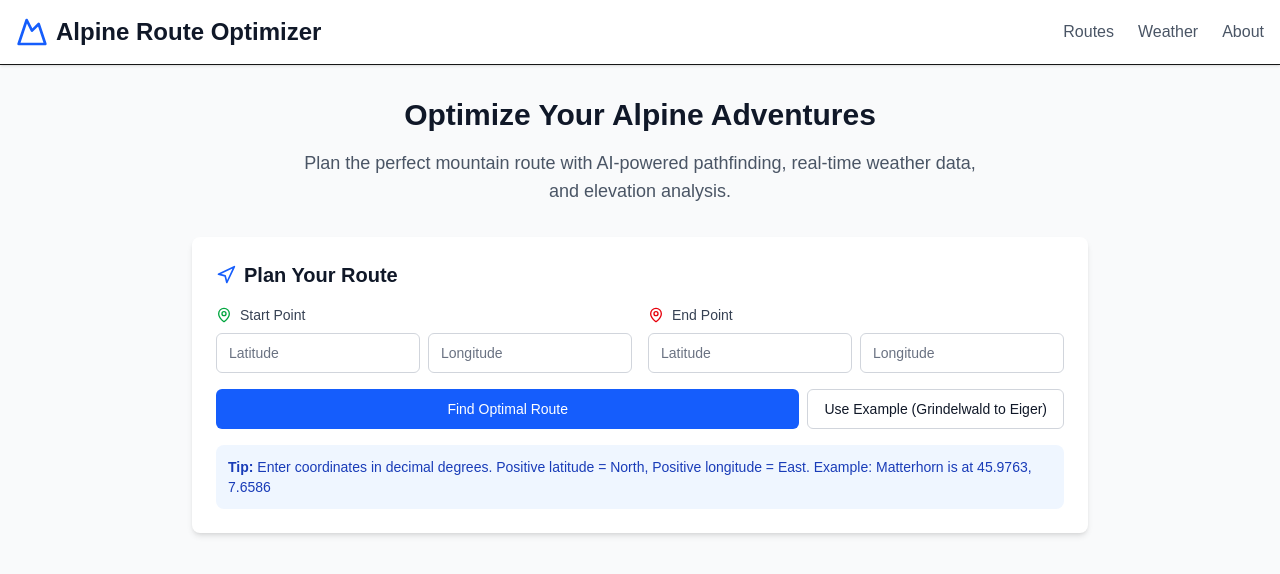
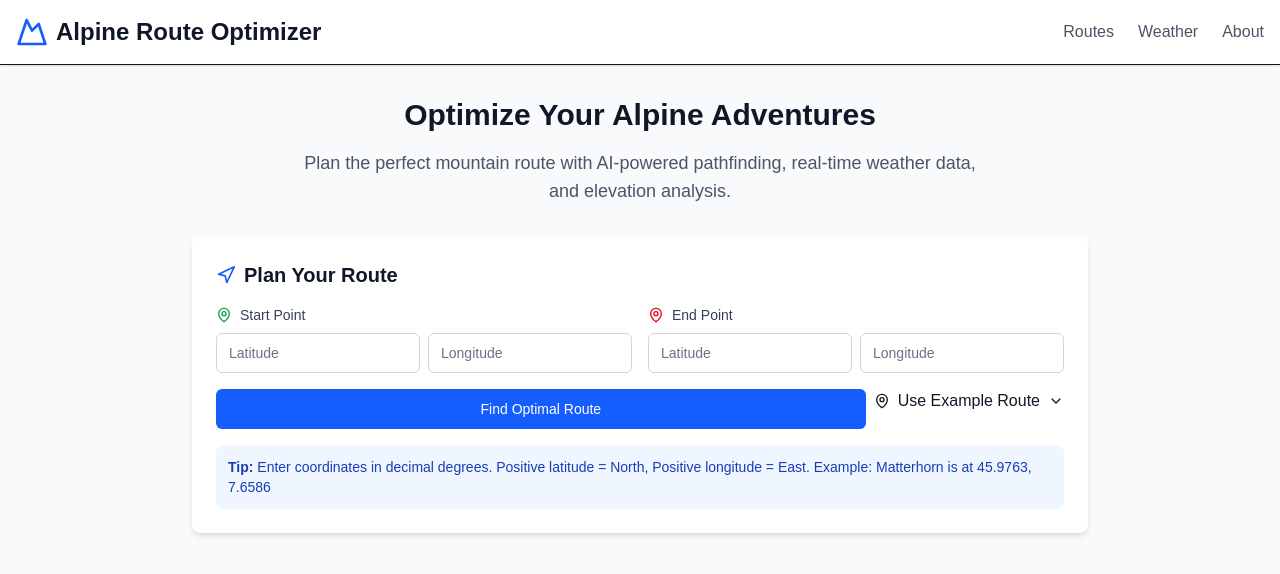
Before and after one commit to Sunsvea/legendary-guacamole, a Next.js app: page / in a window 1280 px wide. Shown: the top 574 px of the page. Built offline with nearby package versions, Linux system fonts and the light colour scheme.

Commit message:
feat: add example routes dropdown with Dublin park routes

```diff
--- a/src/components/forms/route-input-form.tsx
+++ b/src/components/forms/route-input-form.tsx
@@ -2,24 +2,42 @@
 
 import { useState } from 'react';
 import { Input } from '@/components/ui/input';
-import { MapPin, Navigation } from 'lucide-react';
+import { MapPin, Navigation, ChevronDown } from 'lucide-react';
 import { Coordinate } from '@/types/route';
 import { UI_TEXT } from '@/constants/ui-text';
 import { STYLES } from '@/constants/styles';
 import { COLORS } from '@/constants/colors';
 import { FindOptimalRouteButton } from '@/components/ui/semantic/find-optimal-route-button';
-import { UseExampleButton } from '@/components/ui/semantic/use-example-button';
 
 interface RouteInputFormProps {
   onRouteSubmit: (start: Coordinate, end: Coordinate) => void;
   loading?: boolean;
 }
 
+const EXAMPLE_ROUTES = [
+  {
+    name: 'Swiss Alps, Zermatt',
+    start: { lat: 46.624307431594055, lng: 8.04745577358767 },
+    end: { lat: 46.57908871604088, lng: 8.006096923318134 }
+  },
+  {
+    name: 'Phoenix Park, Dublin',
+    start: { lat: 53.34841352201159, lng: -6.297309860287925 },
+    end: { lat: 53.37087343417223, lng: -6.338561502846112 }
+  },
+  {
+    name: 'Lansdowne Valley Park, Dublin',
+    start: { lat: 53.32723383480651, lng: -6.331534745729302 },
+    end: { lat: 53.334135166867014, lng: -6.326818212364081 }
+  }
+];
+
 export function RouteInputForm({ onRouteSubmit, loading = false }: RouteInputFormProps) {
   const [startLat, setStartLat] = useState('');
   const [startLng, setStartLng] = useState('');
   const [endLat, setEndLat] = useState('');
   const [endLng, setEndLng] = useState('');
+  const [showExampleDropdown, setShowExampleDropdown] = useState(false);
 
   const handleSubmit = (e: React.FormEvent) => {
     e.preventDefault();
@@ -47,11 +65,13 @@ export function RouteInputForm({ onRouteSubmit, loading = false }: RouteInputFor
     onRouteSubmit(start, end);
   };
 
-  const fillExampleRoute = () => {
-    setStartLat('46.624307431594055');
-    setStartLng('8.04745577358767');
-    setEndLat('46.57908871604088');
-    setEndLng('8.006096923318134');
+  const fillExampleRoute = (routeIndex: number = 0) => {
+    const route = EXAMPLE_ROUTES[routeIndex];
+    setStartLat(route.start.lat.toString());
+    setStartLng(route.start.lng.toString());
+    setEndLat(route.end.lat.toString());
+    setEndLng(route.end.lng.toString());
+    setShowExampleDropdown(false);
   };
 
   return (
@@ -116,10 +136,33 @@ export function RouteInputForm({ onRouteSubmit, loading = false }: RouteInputFor
 
         <div className={STYLES.BUTTON_FLEX_COL_SM_ROW}>
           <FindOptimalRouteButton loading={loading} />
-          <UseExampleButton
-            loading={loading}
-            onClick={fillExampleRoute}
-          />
+          <div className="relative">
+            <button
+              type="button"
+              onClick={() => setShowExampleDropdown(!showExampleDropdown)}
+              disabled={loading}
+              className={`${STYLES.BUTTON_SECONDARY} ${STYLES.FLEX_ITEMS_CENTER} text-gray-900 disabled:opacity-50 disabled:cursor-not-allowed`}
+            >
+              <MapPin className={`${STYLES.ICON_SM} text-gray-900 mr-2`} />
+              Use Example Route
+              <ChevronDown className={`${STYLES.ICON_SM} text-gray-900 ml-2`} />
+            </button>
+
+            {showExampleDropdown && (
+              <div className="absolute top-full left-0 mt-1 w-full bg-white border border-gray-300 rounded-md shadow-lg z-10">
+                {EXAMPLE_ROUTES.map((route, index) => (
+                  <button
+                    key={index}
+                    type="button"
+                    onClick={() => fillExampleRoute(index)}
+                    className="w-full px-4 py-2 text-left text-sm text-gray-900 hover:bg-gray-50 first:rounded-t-md last:rounded-b-md"
+                  >
+                    {route.name}
+                  </button>
+                ))}
+              </div>
+            )}
+          </div>
         </div>
       </form>
 
```
